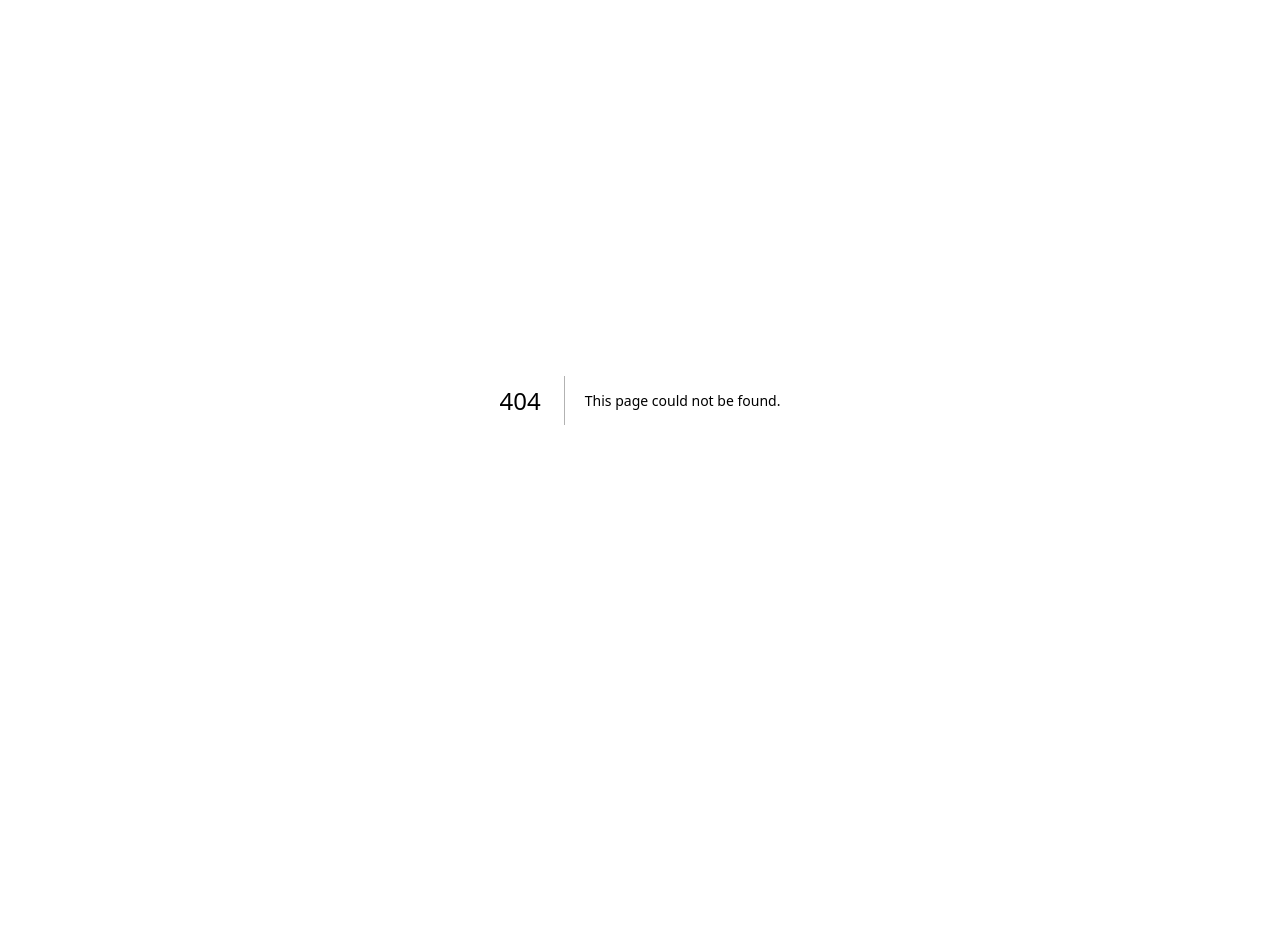
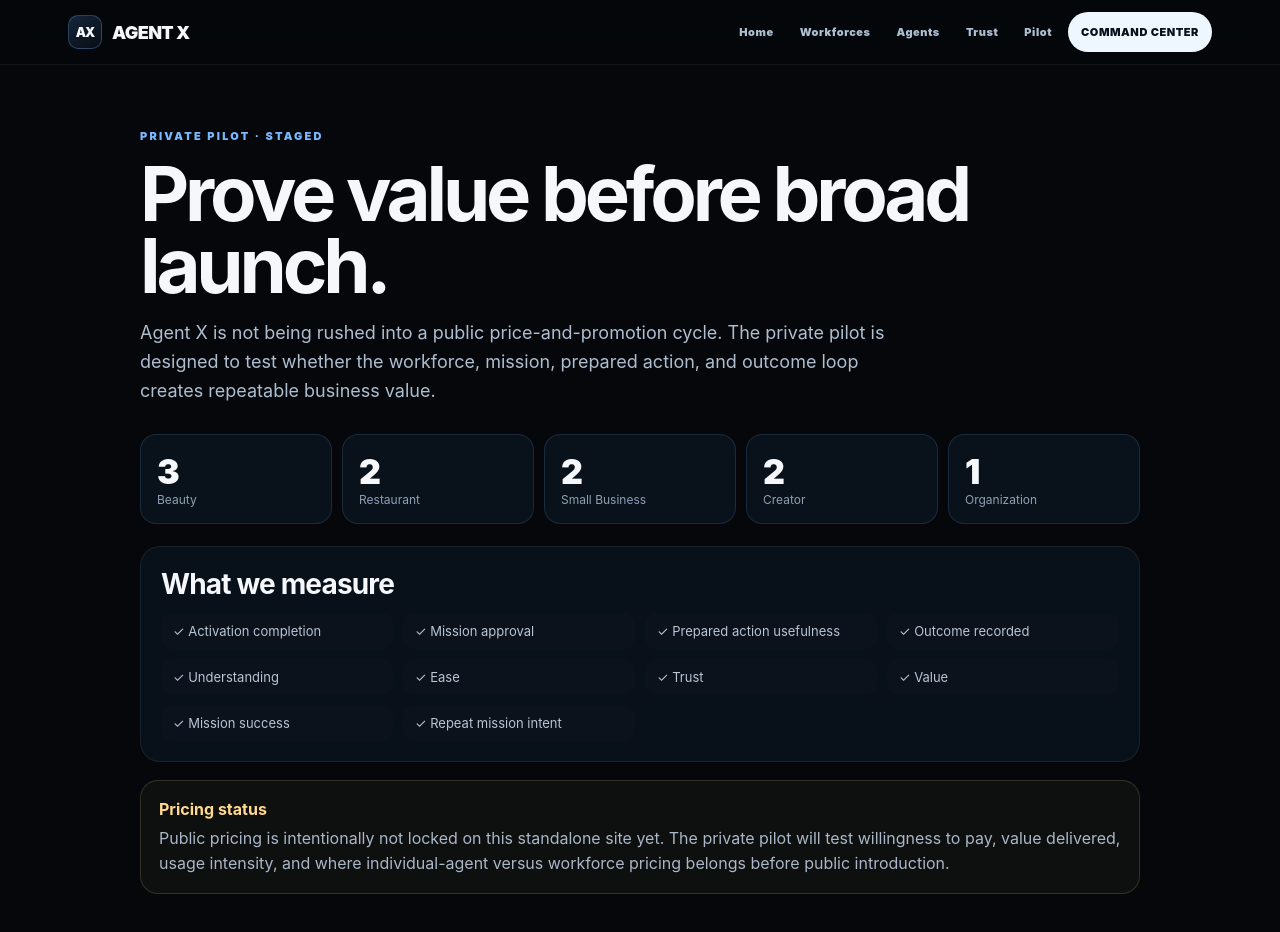
Before and after one commit to melbgittinit/botbox-alpha-clean, a Next.js app: page /pilot in a window 1280 px wide. Before the commit this address had no page. Shown: the top 932 px of the page. Before the commit the page ends 800 px from the top, so only its background shows below. Built offline with nearby package versions, Linux system fonts and the light colour scheme.

Commit message:
Add standalone Agent X pilot architecture

```diff
--- /dev/null
+++ b/app/pilot/page.tsx
@@ -0,0 +1,26 @@
+import AgentXSiteNav from '../../components/AgentXSiteNav';
+
+export const metadata = { title: 'Private Pilot', description: 'Agent X controlled pilot and pricing validation.' };
+
+export default function PilotPage(){
+ const groups=[['Beauty',3],['Restaurant',2],['Small Business',2],['Creator',2],['Organization',1]];
+ return <main style={{minHeight:'100vh',background:'#05070a',color:'#f5f7fb',fontFamily:'Inter,ui-sans-serif,-apple-system,BlinkMacSystemFont,"Segoe UI",sans-serif'}}>
+  <AgentXSiteNav/>
+  <section style={{padding:'64px 18px 80px'}}><div style={{maxWidth:1000,margin:'0 auto'}}>
+   <div style={{fontSize:11,fontWeight:900,letterSpacing:'.2em',color:'#79b8ff'}}>PRIVATE PILOT · STAGED</div>
+   <h1 style={{fontSize:'clamp(44px,7vw,76px)',lineHeight:.95,letterSpacing:'-.055em',margin:'14px 0'}}>Prove value before broad launch.</h1>
+   <p style={{maxWidth:760,color:'#aebed0',fontSize:18,lineHeight:1.6}}>Agent X is not being rushed into a public price-and-promotion cycle. The private pilot is designed to test whether the workforce, mission, prepared action, and outcome loop creates repeatable business value.</p>
+   <div style={{display:'grid',gridTemplateColumns:'repeat(auto-fit,minmax(160px,1fr))',gap:10,marginTop:28}}>
+    {groups.map(([label,count])=><div key={String(label)} style={{padding:16,borderRadius:16,border:'1px solid rgba(121,184,255,.15)',background:'#09111b'}}><div style={{fontSize:34,fontWeight:950}}>{count}</div><div style={{fontSize:12,color:'#8fa0b5'}}>{label as string}</div></div>)}
+   </div>
+   <section style={{marginTop:22,border:'1px solid rgba(255,255,255,.07)',borderRadius:20,padding:20,background:'#08101a'}}>
+    <h2 style={{fontSize:28,letterSpacing:'-.03em',margin:'0 0 12px'}}>What we measure</h2>
+    <div style={{display:'grid',gridTemplateColumns:'repeat(auto-fit,minmax(220px,1fr))',gap:10}}>{['Activation completion','Mission approval','Prepared action usefulness','Outcome recorded','Understanding','Ease','Trust','Value','Mission success','Repeat mission intent'].map(x=><div key={x} style={{padding:'10px 12px',borderRadius:11,background:'#0b121c',fontSize:13,color:'#b8c5d5'}}>✓ {x}</div>)}</div>
+   </section>
+   <section style={{marginTop:18,border:'1px solid rgba(255,217,140,.16)',borderRadius:18,padding:18,background:'rgba(255,217,140,.04)'}}>
+    <strong style={{color:'#ffd98c'}}>Pricing status</strong>
+    <p style={{margin:'7px 0 0',color:'#aab7c6',lineHeight:1.55}}>Public pricing is intentionally not locked on this standalone site yet. The private pilot will test willingness to pay, value delivered, usage intensity, and where individual-agent versus workforce pricing belongs before public introduction.</p>
+   </section>
+  </div></section>
+ </main>;
+}
```
